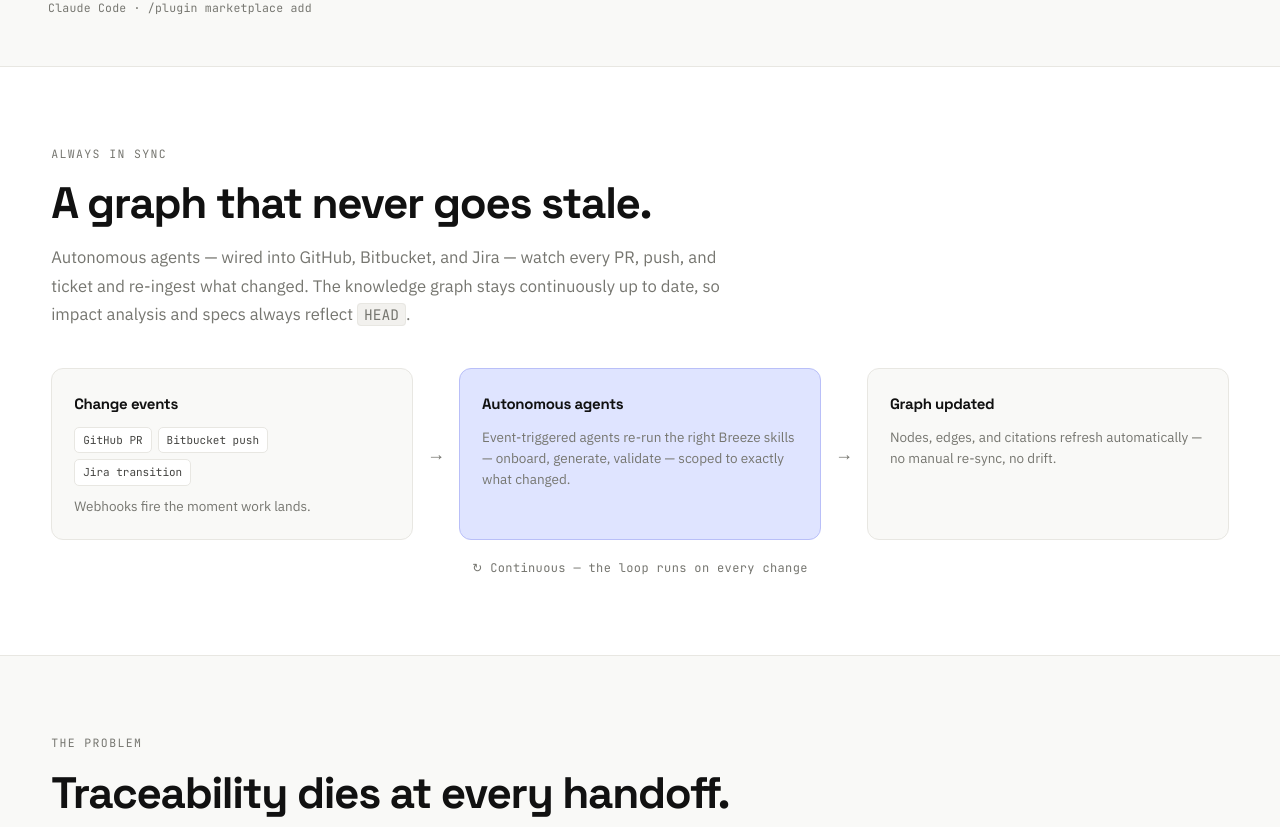
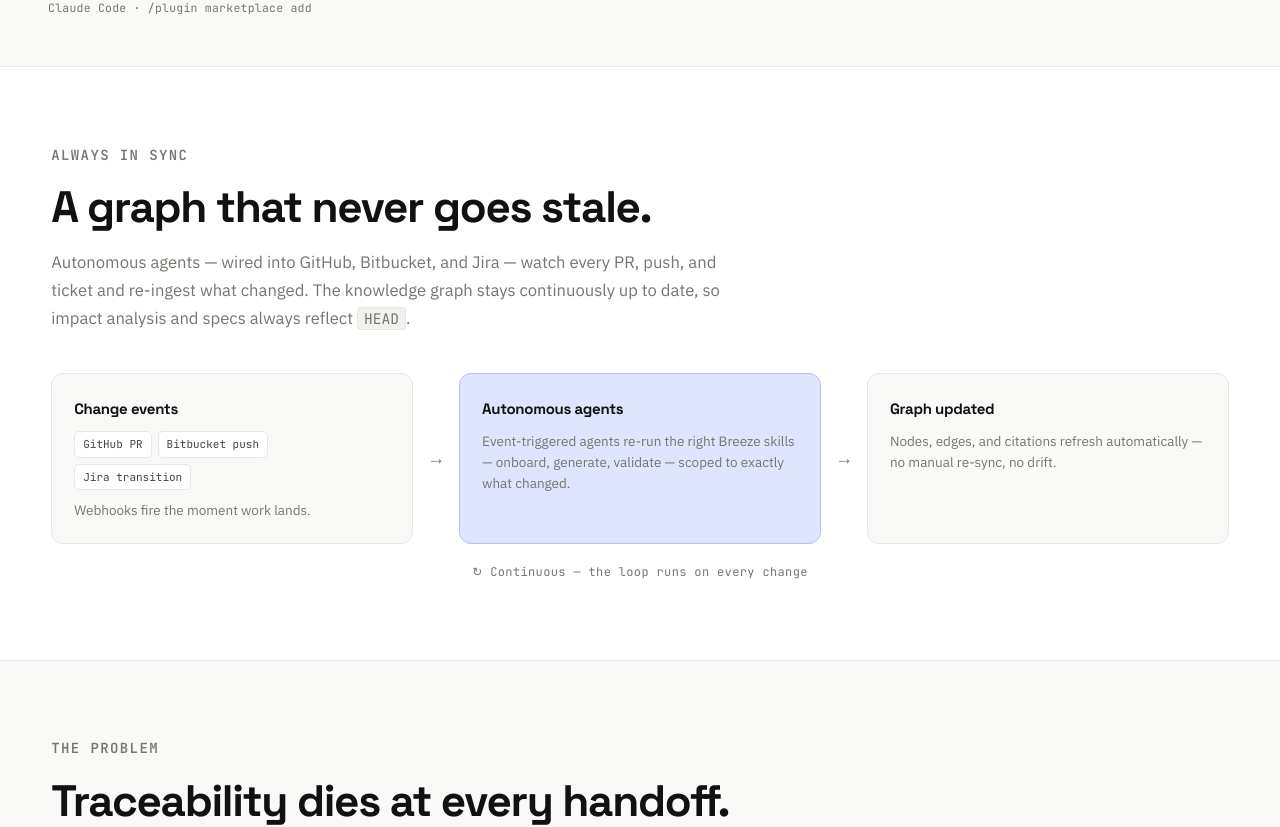
Before and after one commit to accionlabs/breeze-ai, a Next.js app: page / in a window 1280 px wide. Shown: the part 1653-2480 px from the top of the page. Built offline with nearby package versions, Linux system fonts and the light colour scheme.

Commit message:
Tuning on the eyebrow components done

```diff
--- a/app/globals.css
+++ b/app/globals.css
@@ -531,8 +531,9 @@ code, kbd {
 }
 .lsection__eyebrow {
   font-family: var(--mono);
-  font-size: 11.5px;
-  letter-spacing: 0.12em;
+  font-size: 14px;
+  font-weight: 700;
+  letter-spacing: 0.10em;
   text-transform: uppercase;
   color: var(--fg-muted);
   margin-bottom: 16px;
```
